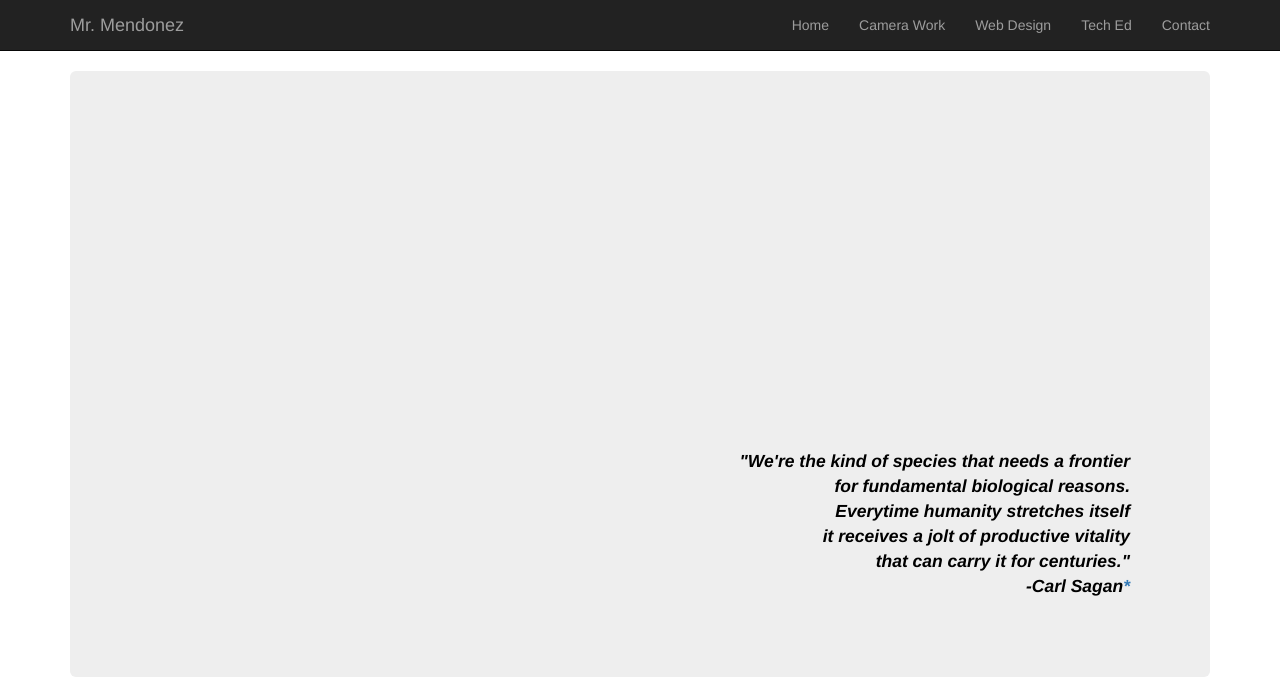
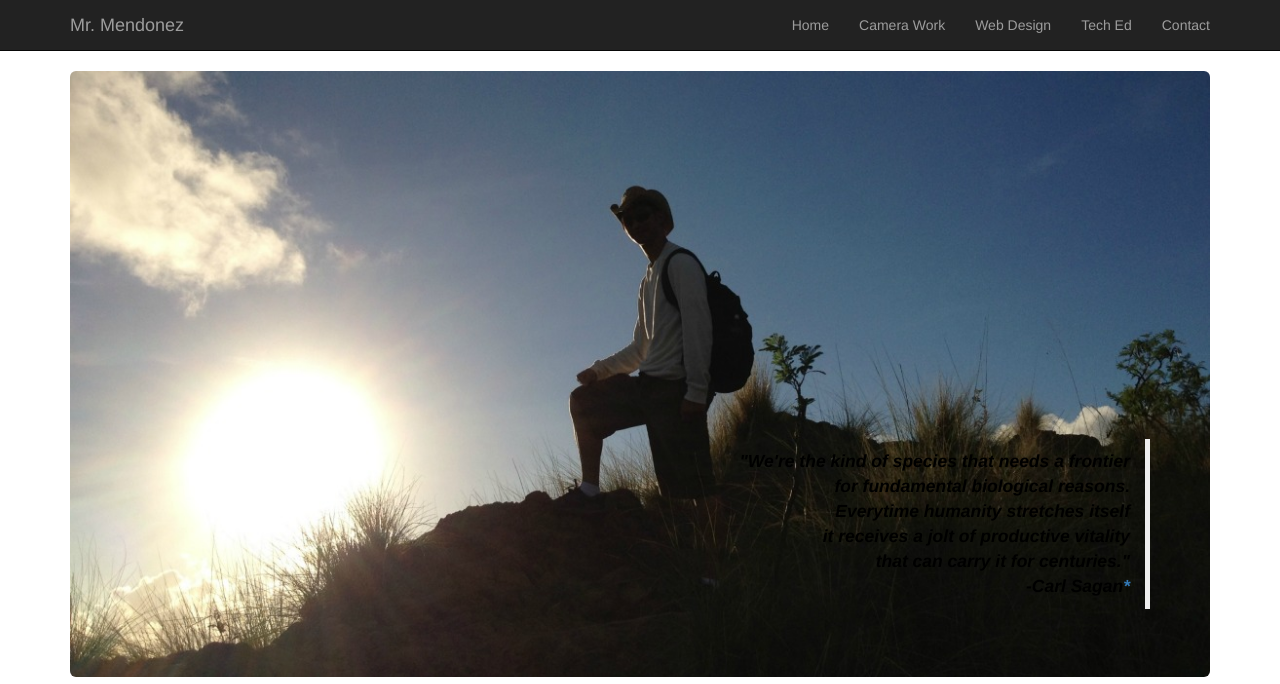
Before and after one commit to MrMendonez/MrMendonez.github.io, a PHP site: page / in a window 1280 px wide. Shown: the top 684 px of the page. Run offline with PHP 8.4, Linux system fonts and the light colour scheme; some libraries are stand-ins or nearby versions.

Commit message:
removed comment marks

```diff
--- a/css/styles.css
+++ b/css/styles.css
@@ -29,7 +29,7 @@ body {
 
 .jumbotron {
     margin-bottom: 0px;
-    /* background-image:(jumbotron/DarrylAtLanakai2.jpg); */
+    background-image: url(jumbotron/DarrylAtLanakai2.jpg);
     background-position: 50% 80%;
     background-size: cover;
     background-repeat: no-repeat;
```
